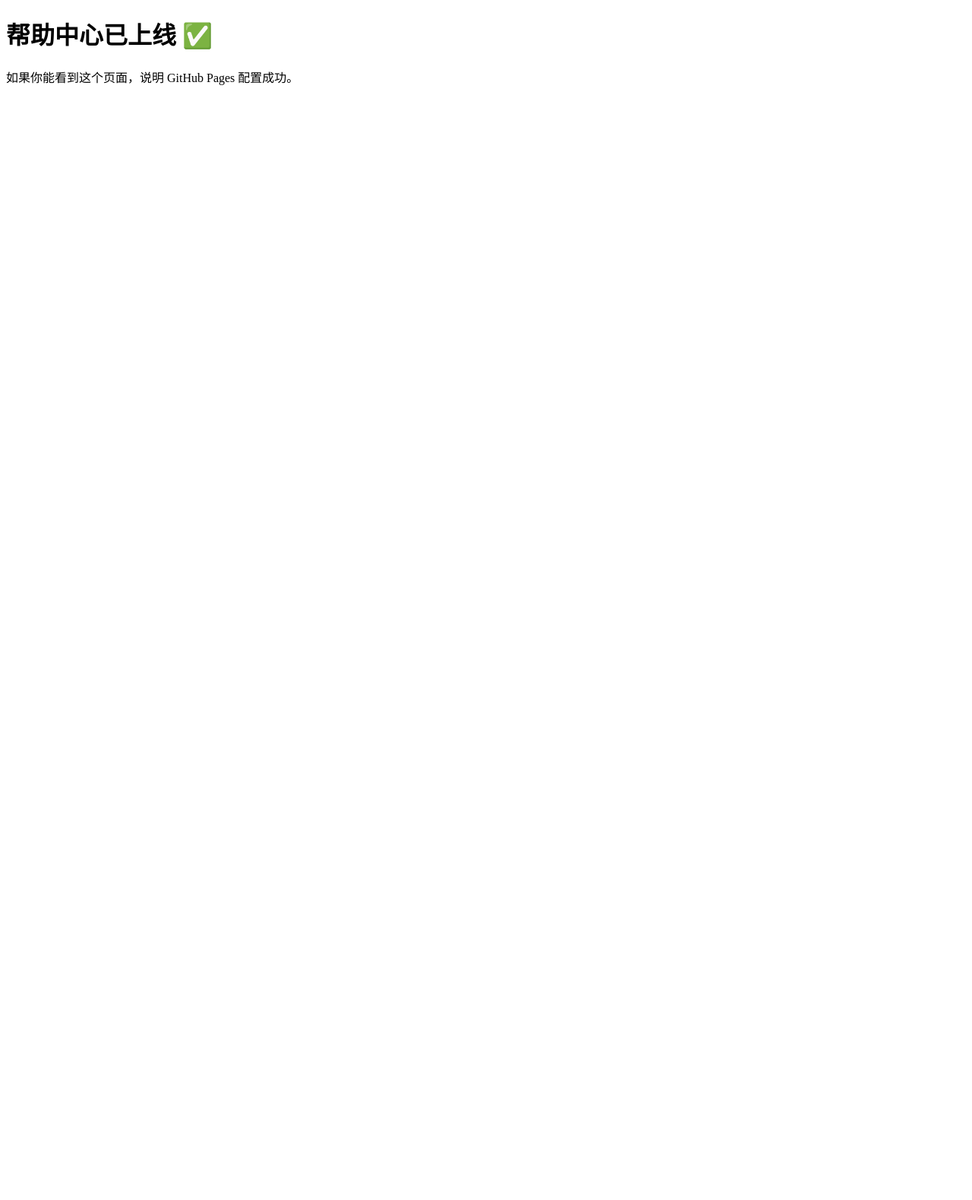
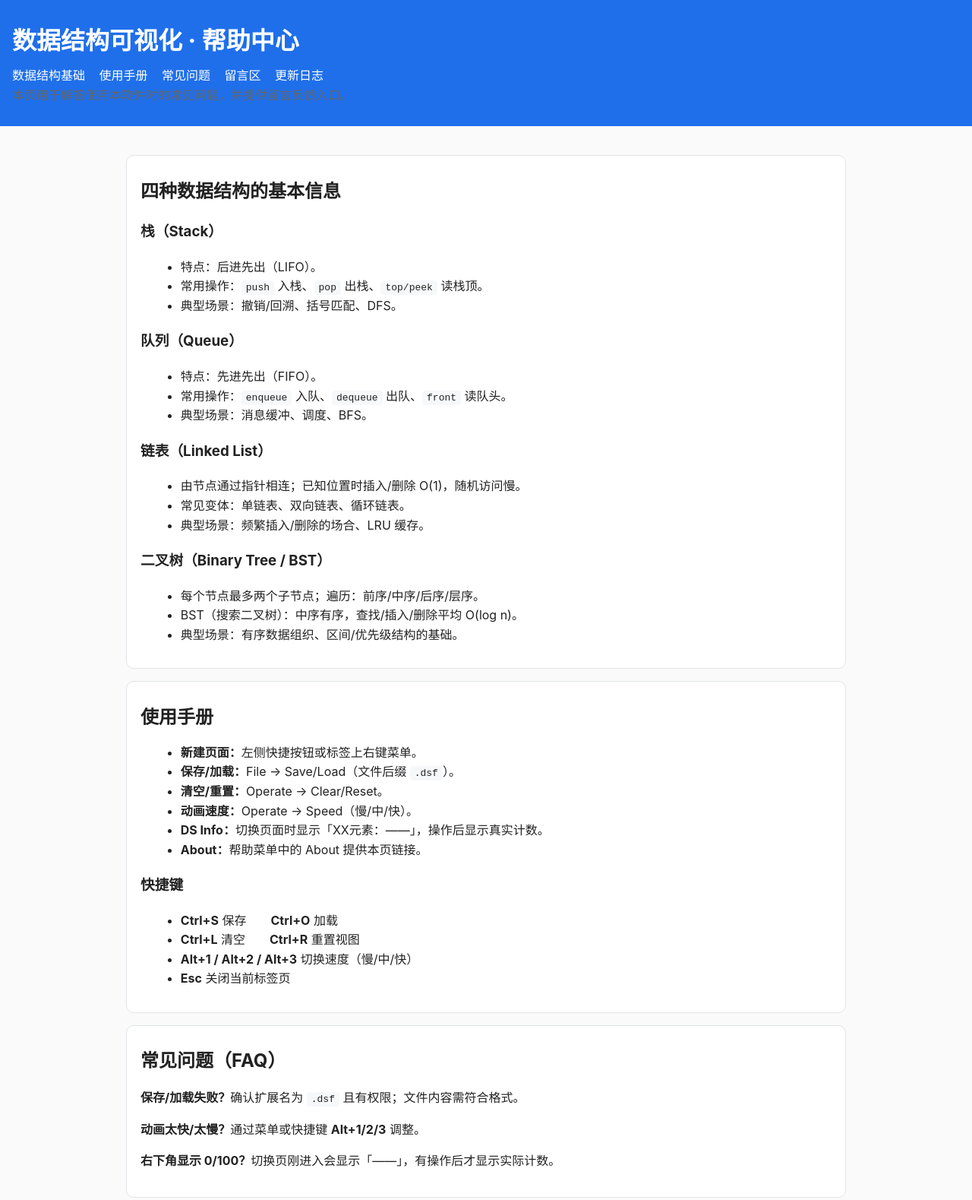
Before and after one commit to xiuxixi666/dsviz_help, a plain HTML site: page index.html in a window 1280 px wide. Shown: the top 1579 px of the page at 76% size. Before the commit the page ends 800 px from the top, so only its background shows below. Drawn offline with Linux system fonts and the light colour scheme.

Commit message:
Update index.html

```diff
--- a/index.html
+++ b/index.html
@@ -1,12 +1,116 @@
-<!doctype html>
+<!DOCTYPE html>
 <html lang="zh-CN">
 <head>
-  <meta charset="utf-8">
-  <meta name="viewport" content="width=device-width,initial-scale=1">
+  <meta charset="UTF-8" />
+  <meta name="viewport" content="width=device-width,initial-scale=1" />
   <title>数据结构可视化 - 帮助中心</title>
+  <meta name="description" content="数据结构可视化演示工具：栈/队列/链表/二叉树基础、使用手册、FAQ、留言区" />
+  <style>
+    :root{--max:980px}
+    *{box-sizing:border-box}
+    body{font-family:-apple-system,BlinkMacSystemFont,"Segoe UI",Roboto,Helvetica,Arial,"Microsoft YaHei UI",sans-serif;margin:0;background:#fafafa;color:#222;line-height:1.6}
+    header{background:#1f6feb;color:#fff;padding:28px 16px}
+    header h1{margin:0 0 8px}
+    header nav a{color:#fff;text-decoration:none;margin-right:14px}
+    main{max-width:var(--max);margin:0 auto;padding:22px 16px}
+    .card{background:#fff;border:1px solid #e1e4e8;border-radius:10px;padding:18px;margin:16px 0}
+    h2{margin:.4em 0 .6em}
+    code,pre{background:#f6f8fa;border-radius:4px;padding:2px 6px}
+    ul{margin:.4em 0 .8em .8em}
+    footer{color:#666;text-align:center;padding:28px 16px}
+    .muted{color:#666}
+  </style>
 </head>
 <body>
-  <h1>帮助中心已上线 ✅</h1>
-  <p>如果你能看到这个页面，说明 GitHub Pages 配置成功。</p>
+  <header>
+    <h1>数据结构可视化 · 帮助中心</h1>
+    <nav>
+      <a href="#basics">数据结构基础</a>
+      <a href="#manual">使用手册</a>
+      <a href="#faq">常见问题</a>
+      <a href="#feedback">留言区</a>
+      <a href="#changelog">更新日志</a>
+    </nav>
+    <div class="muted">本页用于解答使用本软件时的常见问题，并提供留言反馈入口。</div>
+  </header>
+
+  <main>
+    <section id="basics" class="card">
+      <h2>四种数据结构的基本信息</h2>
+      <h3>栈（Stack）</h3>
+      <ul>
+        <li>特点：后进先出（LIFO）。</li>
+        <li>常用操作：<code>push</code> 入栈、<code>pop</code> 出栈、<code>top/peek</code> 读栈顶。</li>
+        <li>典型场景：撤销/回溯、括号匹配、DFS。</li>
+      </ul>
+
+      <h3>队列（Queue）</h3>
+      <ul>
+        <li>特点：先进先出（FIFO）。</li>
+        <li>常用操作：<code>enqueue</code> 入队、<code>dequeue</code> 出队、<code>front</code> 读队头。</li>
+        <li>典型场景：消息缓冲、调度、BFS。</li>
+      </ul>
+
+      <h3>链表（Linked List）</h3>
+      <ul>
+        <li>由节点通过指针相连；已知位置时插入/删除 O(1)，随机访问慢。</li>
+        <li>常见变体：单链表、双向链表、循环链表。</li>
+        <li>典型场景：频繁插入/删除的场合、LRU 缓存。</li>
+      </ul>
+
+      <h3>二叉树（Binary Tree / BST）</h3>
+      <ul>
+        <li>每个节点最多两个子节点；遍历：前序/中序/后序/层序。</li>
+        <li>BST（搜索二叉树）：中序有序，查找/插入/删除平均 O(log n)。</li>
+        <li>典型场景：有序数据组织、区间/优先级结构的基础。</li>
+      </ul>
+    </section>
+
+    <section id="manual" class="card">
+      <h2>使用手册</h2>
+      <ul>
+        <li><b>新建页面：</b>左侧快捷按钮或标签上右键菜单。</li>
+        <li><b>保存/加载：</b>File → Save/Load（文件后缀 <code>.dsf</code>）。</li>
+        <li><b>清空/重置：</b>Operate → Clear/Reset。</li>
+        <li><b>动画速度：</b>Operate → Speed（慢/中/快）。</li>
+        <li><b>DS Info：</b>切换页面时显示「XX元素：——」，操作后显示真实计数。</li>
+        <li><b>About：</b>帮助菜单中的 About 提供本页链接。</li>
+      </ul>
+      <h3>快捷键</h3>
+      <ul>
+        <li><b>Ctrl+S</b> 保存　　<b>Ctrl+O</b> 加载</li>
+        <li><b>Ctrl+L</b> 清空　　<b>Ctrl+R</b> 重置视图</li>
+        <li><b>Alt+1 / Alt+2 / Alt+3</b> 切换速度（慢/中/快）</li>
+        <li><b>Esc</b> 关闭当前标签页</li>
+      </ul>
+    </section>
+
+    <section id="faq" class="card">
+      <h2>常见问题（FAQ）</h2>
+      <p><b>保存/加载失败？</b>确认扩展名为 <code>.dsf</code> 且有权限；文件内容需符合格式。</p>
+      <p><b>动画太快/太慢？</b>通过菜单或快捷键 <b>Alt+1/2/3</b> 调整。</p>
+      <p><b>右下角显示 0/100？</b>切换页刚进入会显示「——」，有操作后才显示实际计数。</p>
+    </section>
+
+    <section id="feedback" class="card">
+      <h2>留言区（会保存历史）</h2>
+      <p class="muted">需要登录 GitHub 后留言。留言将永久保存在仓库 Discussions 中。</p>
+
+      <!-- 第 3 步：到 giscus.app 生成脚本，粘贴到这里。 -->
+      <!-- GISCUS_PLACEHOLDER -->
+      <noscript>请启用 JavaScript 以加载留言区。</noscript>
+    </section>
+
+    <section id="changelog" class="card">
+      <h2>更新日志</h2>
+      <ul>
+        <li><b>v1.0</b> 启动：四类数据结构、操作手册、FAQ、留言区。</li>
+      </ul>
+    </section>
+  </main>
+
+  <footer>
+    © 2025 数据结构可视化 · 欢迎在留言区反馈问题与建议。
+  </footer>
 </body>
 </html>
```
